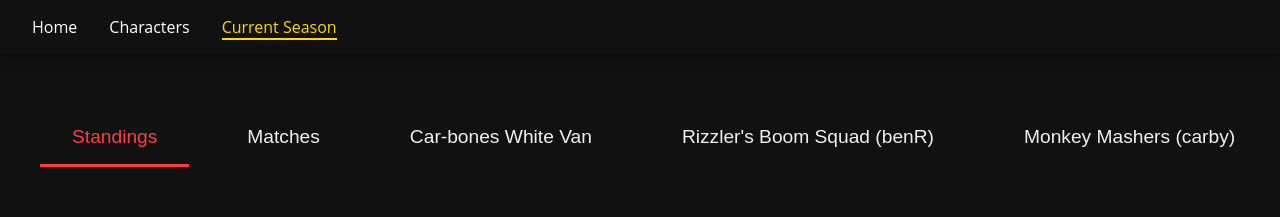
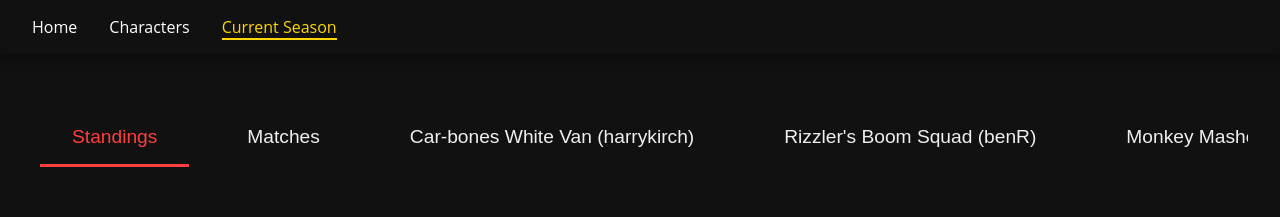
Before and after one commit to JohnKircher/SluggersOfficialSite, a plain HTML site: page season.html in a window 1280 px wide. Shown: the top 217 px of the page. Drawn offline with Linux system fonts and the light colour scheme; no server answers.

Commit message:
change harry

```diff
--- a/season.html
+++ b/season.html
@@ -49,7 +49,7 @@
         <button class="tab active" data-team="Standings">Standings</button>
         <button class="tab" data-team="Matches">Matches</button>
 
-        <button class="tab" data-team="Car-bones White Van">Car-bones White Van</button>
+        <button class="tab" data-team="Car-bones White Van">Car-bones White Van (harrykirch)</button>
         <button class="tab" data-team="Rizzler's Boom Squad">Rizzler's Boom Squad (benR)</button>
         <button class="tab" data-team="Monkey Mashers">Monkey Mashers (carby)</button>
         <button class="tab" data-team="Unc's Breeding Program">Unc's Breeding Program (julian)</button>
```
